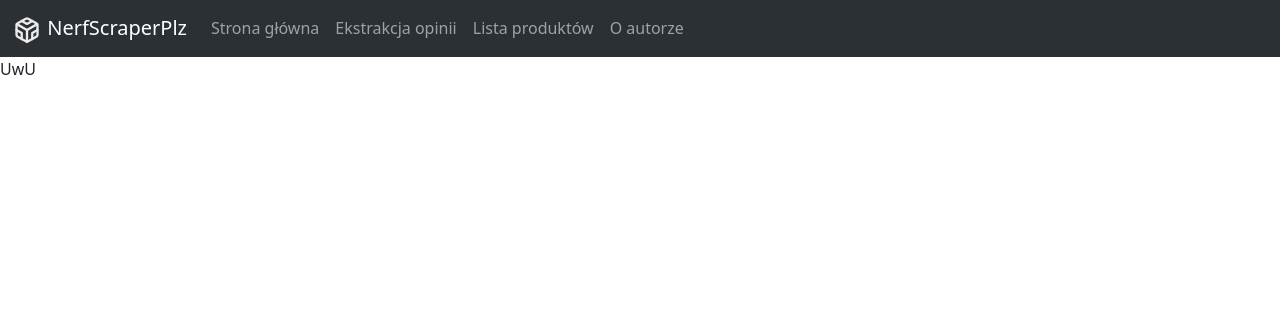
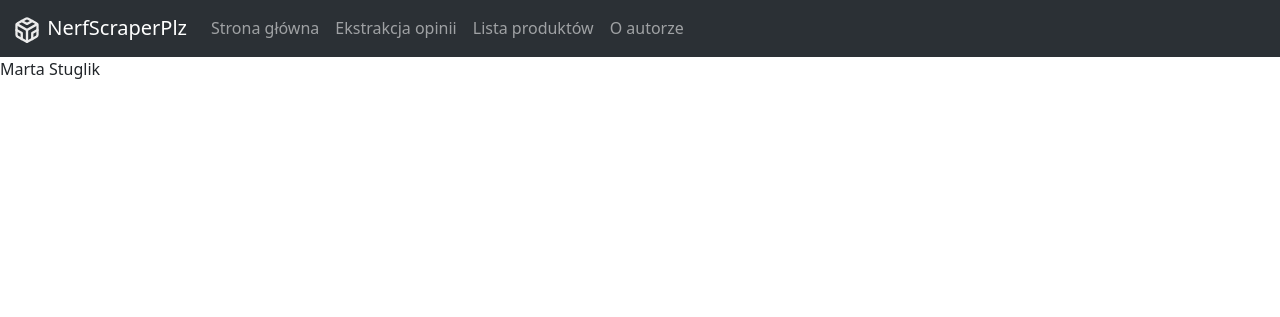
Before and after one commit to Marta203/CeneoWebScrapper, a Flask app: page /author in a window 1280 px wide. Shown: the top 317 px of the page. Run offline with Flask 3, Linux system fonts and the light colour scheme.

Commit message:
second push

```diff
--- a/app/templates/author.html.jinja
+++ b/app/templates/author.html.jinja
@@ -3,5 +3,5 @@
 Charts | CeneoScrapper
 {% endblock title %}
 {% block content %}
-<p>UwU</p>
+<p>Marta Stuglik</p>
 {% endblock content %}
```
